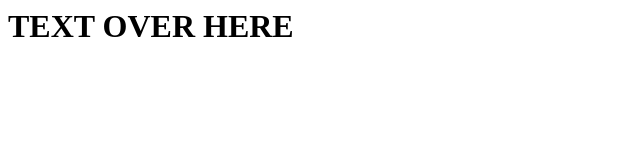
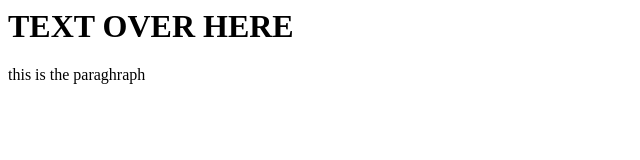
Before and after one commit to Gil32610/GitCommiting, a plain HTML site: page index.html in a window 1280 px wide. Shown: the whole page, without its empty margins (0-640 px from the left). Drawn offline with Linux system fonts and the light colour scheme.

Commit message:
adding a paragraph

```diff
--- a/index.html
+++ b/index.html
@@ -1 +1,3 @@
 <h1>TEXT OVER HERE</h1>
+
+<p> this is the paraghraph </p>
```
